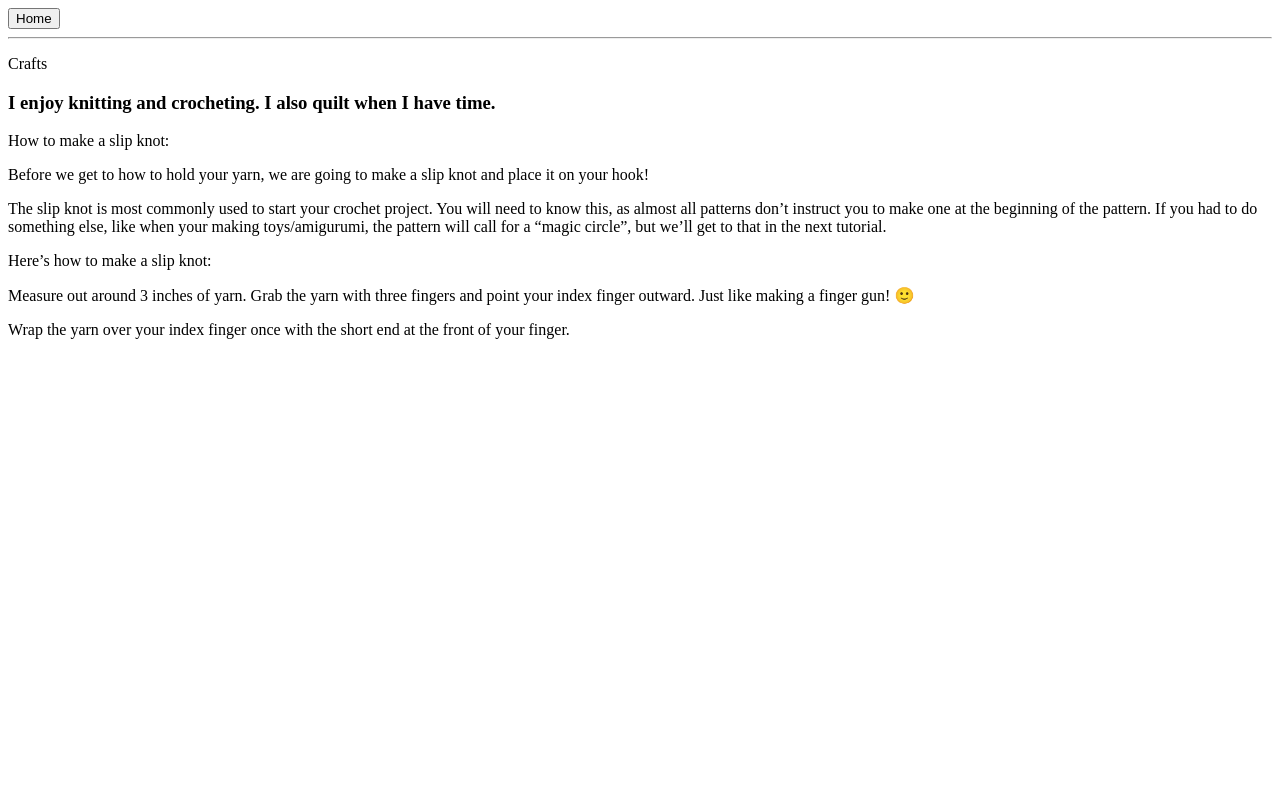
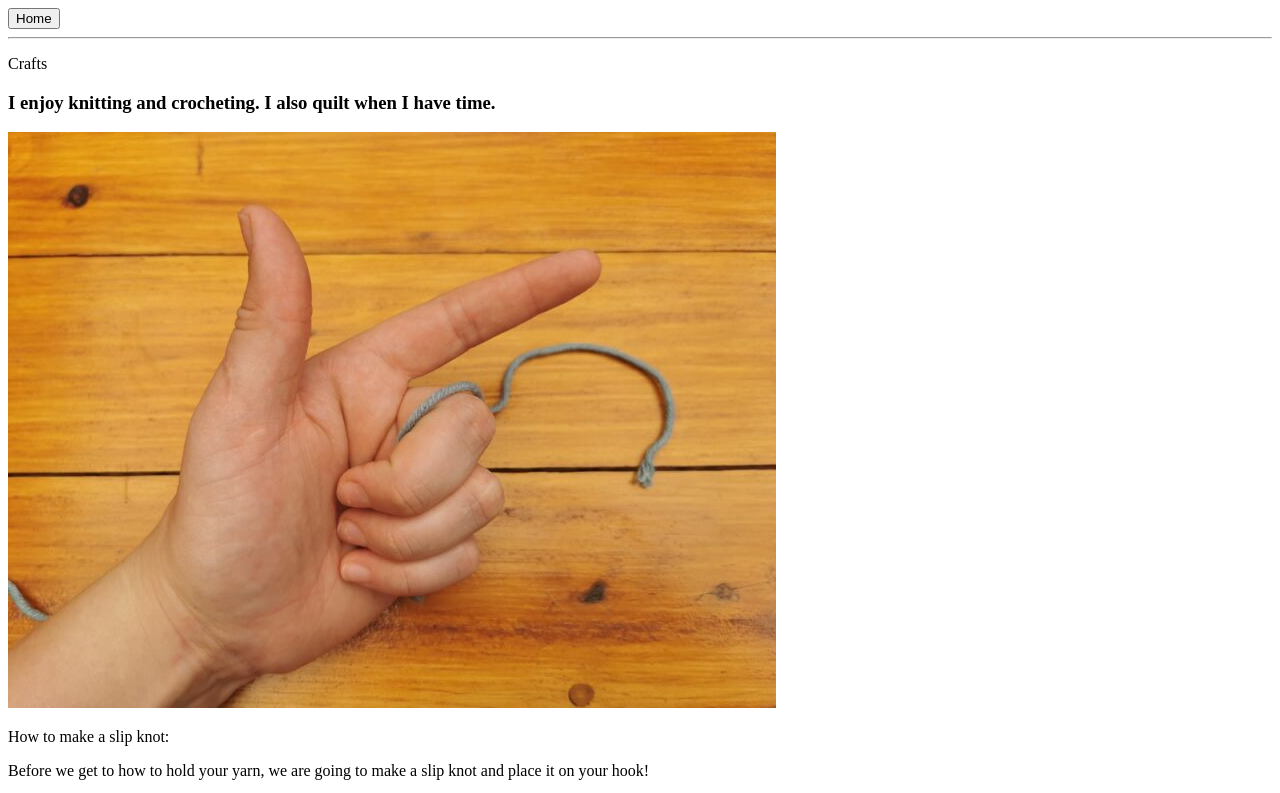
Before and after one commit to xyzzyx99/COMP-6970, a plain HTML site: page MyWebsite/hobby2.html in a window 1280 px wide. Shown: the top 793 px of the page. Drawn offline with Linux system fonts and the light colour scheme.

Commit message:
Add images

```diff
--- a/MyWebsite/hobby2.html
+++ b/MyWebsite/hobby2.html
@@ -16,6 +16,7 @@
 <H3>I enjoy knitting and crocheting. I also quilt when I have time.
 </H3>
 
+<img src="IMG_20210206_121202-768x576.jpg" alt="Make a slip knot">
 
 <p>How to make a slip knot:</p>
 <p>Before we get to how to hold your yarn, we are going to make a slip knot and place it on your hook!</p>
```
Also changed, not shown: MyWebsite/hobby1.html (+2 -0 lines), MyWebsite/IMG_12572-pink-flat-1.jpg (added), MyWebsite/IMG_20210206_121202-768x576.jpg (added), 1 other file.
